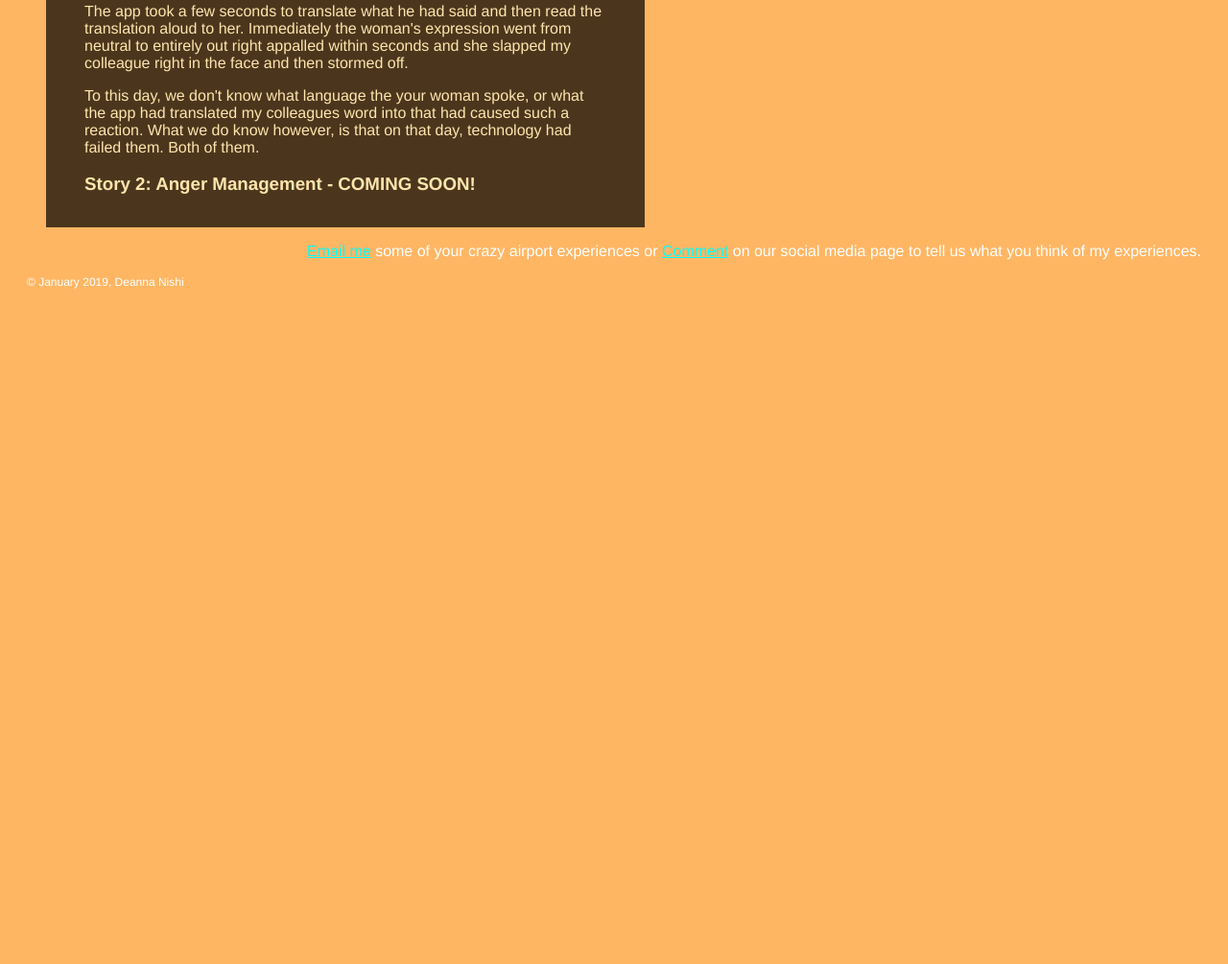
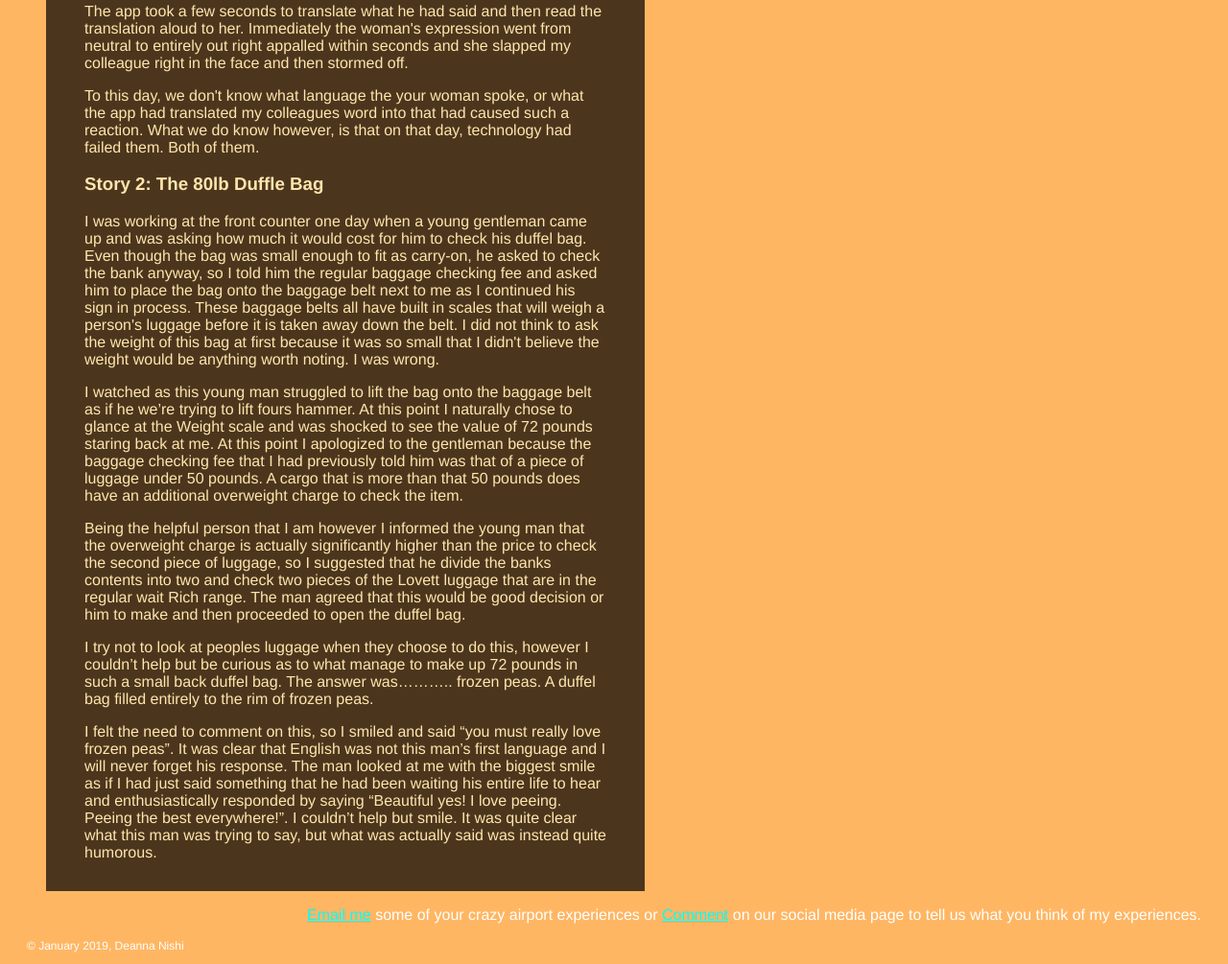
Before and after one commit to deannanishi/AirportStories, a plain HTML site: page index.html in a window 1280 px wide. Shown: the part 1512-2517 px from the top of the page at 96% size. Before the commit the page ends 1825 px from the top, so only its background shows below. Drawn offline with Linux system fonts and the light colour scheme.

Commit message:
Update index.html

```diff
--- a/index.html
+++ b/index.html
@@ -26,7 +26,18 @@
 
 				<p class="text_format2">To this day, we don't know what language the your woman spoke, or what the app had translated my colleagues word into that had caused such a reaction. What we do know however, is that on that day, technology had failed them. Both of them.</p>
 
-				<h3>Story 2: Anger Management - COMING SOON!</h3>
+				<h3>Story 2: The 80lb Duffle Bag</h3>
+
+				<p class="text_format2"> I was working at the front counter one day when a young gentleman came up and was asking how much it would cost for him to check his duffel bag. Even though the bag was small enough to fit as carry-on, he asked to check the bank anyway, so I told him the regular baggage checking fee and asked him to place the bag onto the baggage belt next to me as I continued his sign in process. These baggage belts all have built in scales that will weigh a person's luggage before it is taken away down the belt. I did not think to ask the weight of this bag at first because it was so small that I didn't believe the weight would be anything worth noting. I was wrong.  </p>
+
+				<p class="text_format2">I watched as this young man struggled to lift the bag onto the baggage belt as if he we’re trying to lift fours hammer. At this point I naturally chose to glance at the Weight scale and was shocked to see the value of 72 pounds staring back at me. At this point I apologized to the gentleman because the baggage checking fee that I had previously told him was that of a piece of luggage under 50 pounds. A cargo that is more than that 50 pounds does have an additional overweight charge to check the item. </p>
+
+				<p class="text_format2">Being the helpful person that I am however I informed the young man that the overweight charge is actually significantly higher than the price to check the second piece of luggage, so I suggested that he divide the banks contents into two and check two pieces of the Lovett luggage that are in the regular wait Rich range. The man agreed that this would be good decision or him to make and then proceeded to open the duffel bag. </p>
+
+				<p class="text_format2">I try not to look at peoples luggage when they choose to do this, however I couldn’t help but be curious as to what manage to make up 72 pounds in such a small back duffel bag. The answer was……….. frozen peas. A duffel bag filled entirely to the rim of frozen peas. </p>
+
+				<p class="text_format2">I felt the need to comment on this, so I smiled and said “you must really love frozen peas”. It was clear that English was not this man’s first language and I will never forget his response. The man looked at me with the biggest smile as if I had just said something that he had been waiting his entire life to hear and enthusiastically responded by saying “Beautiful yes! I love peeing. Peeing the best everywhere!”. I couldn’t help but smile. It was quite clear what this man was trying to say, but what was actually said was instead quite humorous. </p>
+
 			</div>
 		</main>
 		<footer>
```
